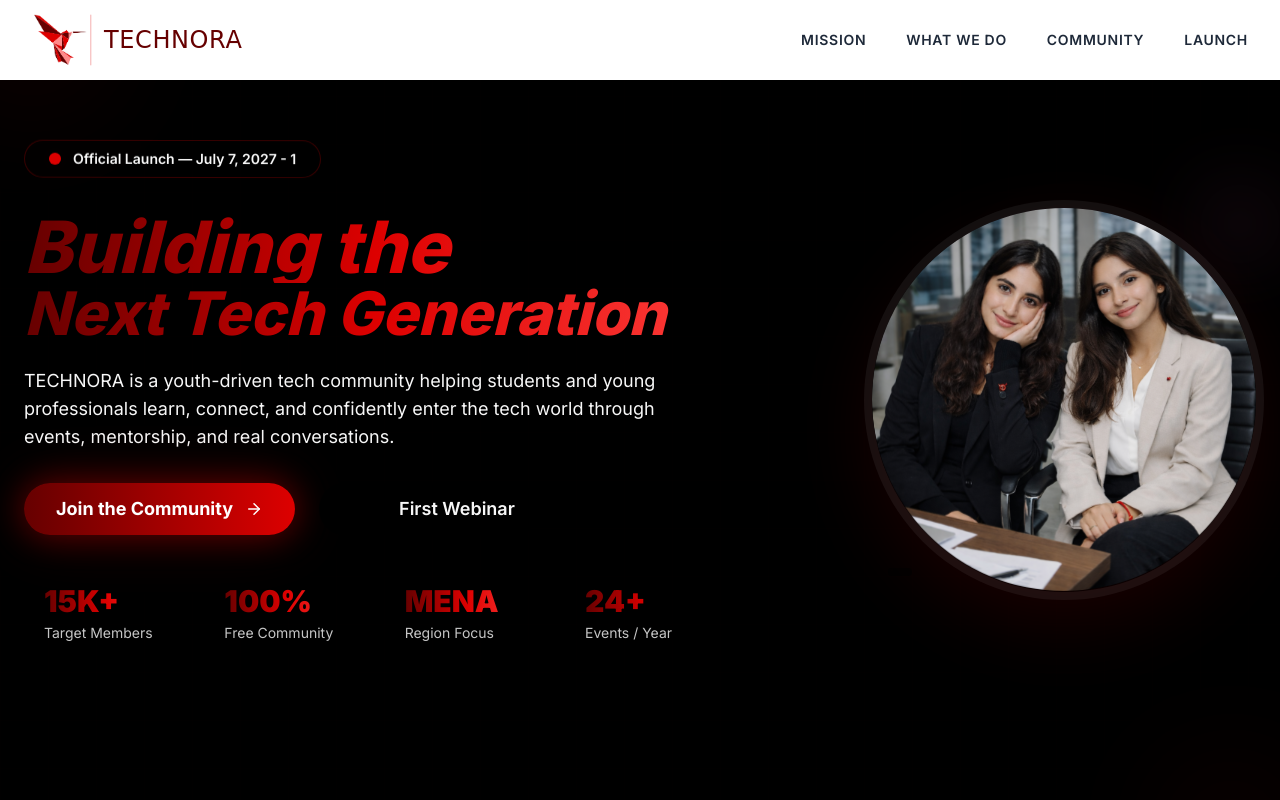
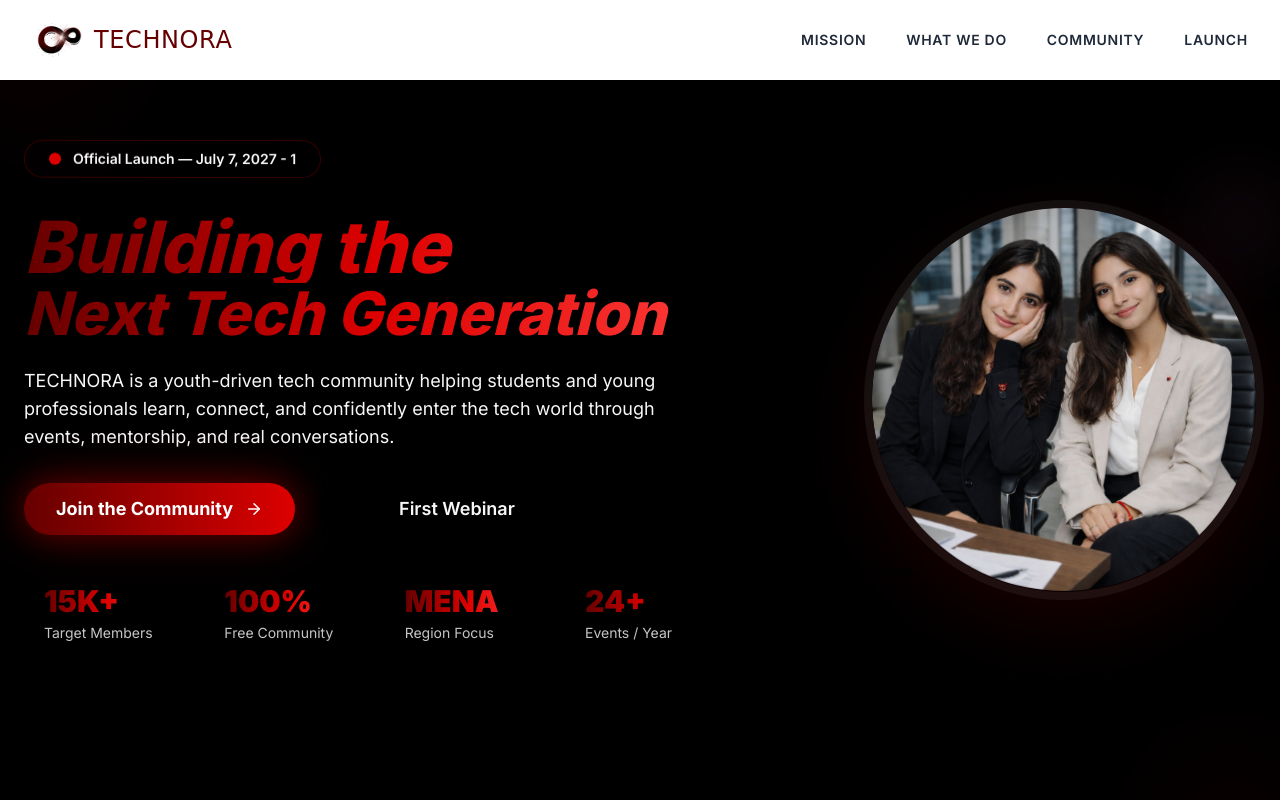
Before and after one commit to Zohrae/technora, a Next.js app: page / in a window 1280 px wide. Shown: the top 800 px of the page. Built offline with nearby package versions, Linux system fonts and the light colour scheme.

Commit message:
FIX: fixing that mf logo

```diff
--- a/components/Navbar.tsx
+++ b/components/Navbar.tsx
@@ -39,10 +39,10 @@ const Navbar = () => {
           {/* LOGO */}
           <div className="flex items-center gap-3">
             <Image
-              src="/img/2.png"
+              src="/img/logo.png"
               alt="TECHNORA Logo"
-              width={60}
-              height={60}
+              width={50}
+              height={50}
               className="object-contain"
               priority
             />
```
Also changed, not shown: public/img/LOGO.png.
